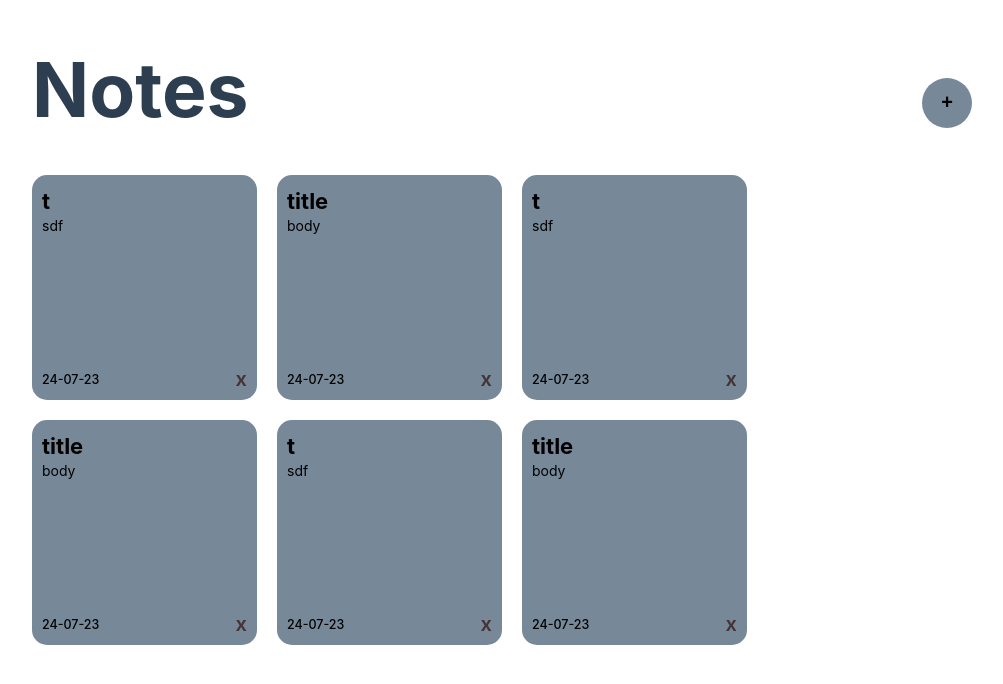
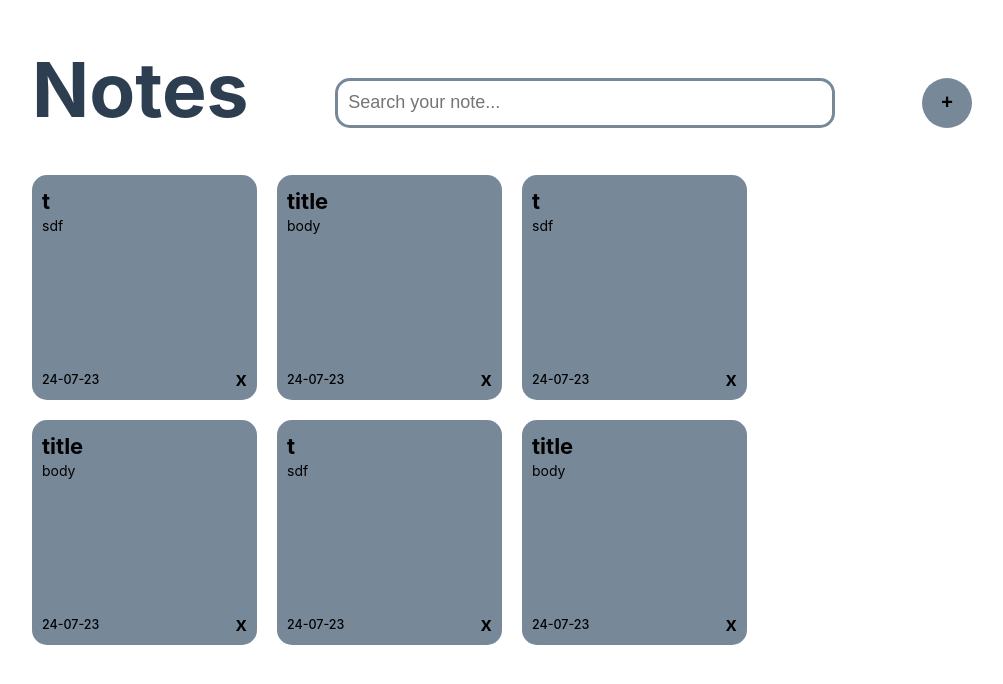
Before and after one commit to ulurn-av/Notes, a Vue app in the folder frontend/: page / in a window 1280 px wide. Shown: the top 684 px of the page, without its empty margins (138-1141 px from the left). Built offline with nearby package versions, Linux system fonts and the light colour scheme.

Commit message:
Сделал основу для поиска

```diff
--- a/frontend/src/App.vue
+++ b/frontend/src/App.vue
@@ -3,6 +3,10 @@
     <div class="container">
       <header class="header-of-notes">
         <h1>Notes</h1>
+        <InputSearch
+          v-model="querySearch"
+          :placeholder-search="placeholderSearch"
+        />
         <button-add>+</button-add>
       </header>
       <ListCards :notes="notes"/>
@@ -13,11 +17,14 @@
 <script>
 import ButtonAdd from "@/components/UI/ButtonAdd.vue";
 import ListCards from "@/components/ListCards.vue";
+import InputSearch from "@/components/UI/InputSearch.vue";
 
 export default {
-  components: {ButtonAdd, ListCards},
+  components: {ButtonAdd, ListCards, InputSearch},
   data() {
     return {
+      querySearch: '',
+      placeholderSearch: "Search your note...",
       notes: [
         {title: 't', body: 'sdf', date: '24-07-23'},
         {title: 'title', body: 'body', date: '24-07-23'},
--- a/frontend/src/components/CardNote.vue
+++ b/frontend/src/components/CardNote.vue
@@ -25,7 +25,7 @@ export default {
   bottom: 5px;
   right: 5px;
   background-color: transparent;
-  color: rgb(70, 52, 52);
+  color: black;
   border: none;
   font-size: 20px;
   cursor: pointer;
--- /dev/null
+++ b/frontend/src/components/UI/InputSearch.vue
@@ -0,0 +1,31 @@
+<template>
+  <div>
+    <input
+        class="search"
+        :placeholder="placeholderSearch"
+        @input="$emit('update:modelValue', $event.target.value)"
+    />
+  </div>
+</template>
+
+<script>
+export default {
+  props: {
+    modelValue: [String, Number],
+    placeholderSearch: String,
+  },
+}
+</script>
+
+<style scoped>
+
+.search {
+  width: 500px;
+  height: 50px;
+  font-size: 18px;
+  padding: 10px;
+  border: 3px solid lightslategray;
+  border-radius: 15px;
+}
+
+</style>
```
